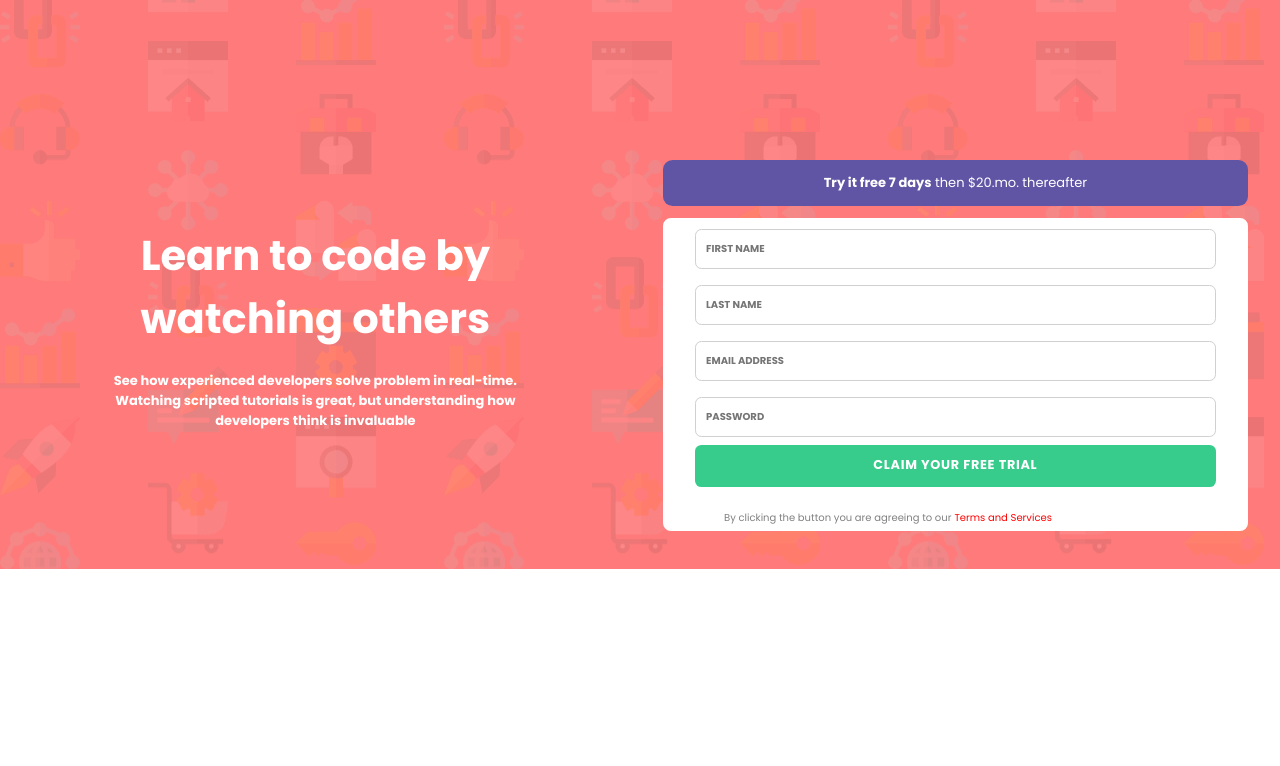
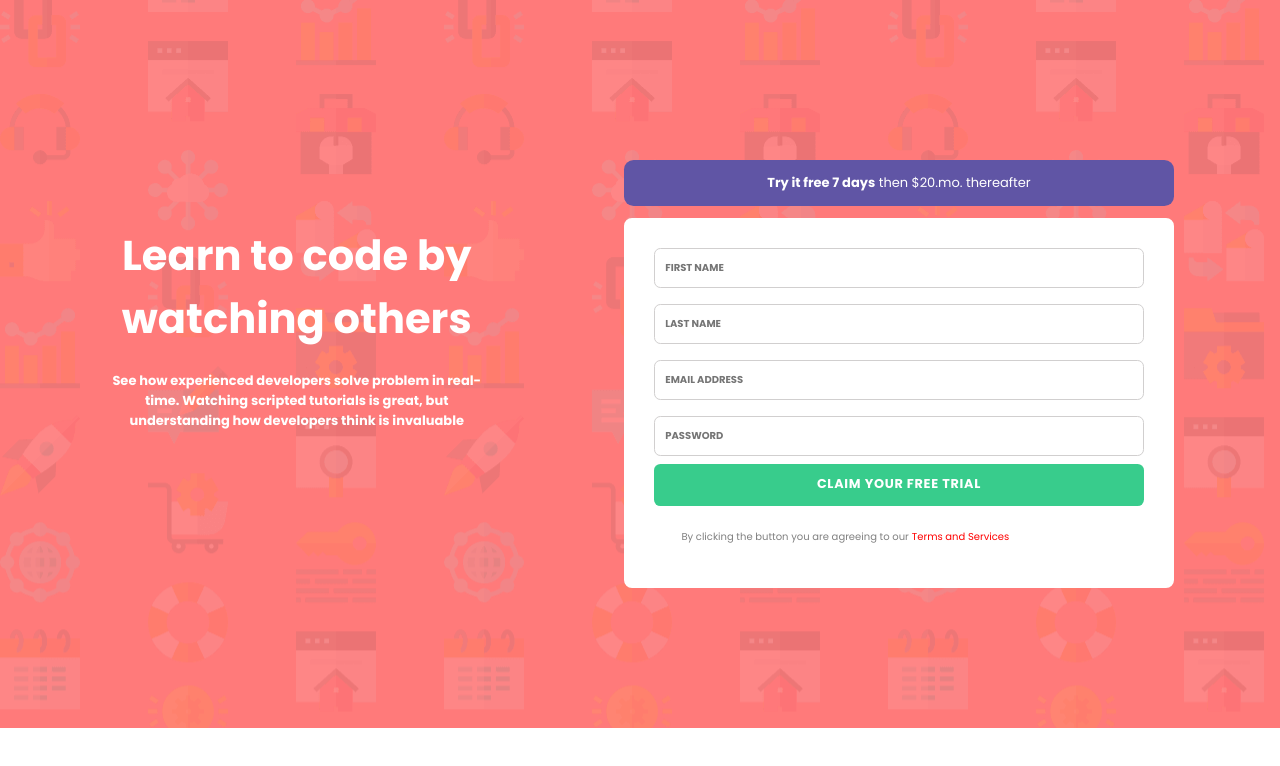
Before and after one commit to IhtishamMushtaq/LearnToCode_DOM, a plain HTML site: page index.html in a window 1280 px wide. Drawn offline with Linux system fonts and the light colour scheme.

Commit message:
Desktop tweaks final

```diff
--- a/index.html
+++ b/index.html
@@ -27,7 +27,7 @@
                          </div>
                              <div class="forM">
                                         <form action="submit">
-                                         <input class="fEle" type="text" placeholder="FIRST NAME">
+                                         <input class="fEle one" type="text" placeholder="FIRST NAME">
                                          <input class="fEle" type="text" placeholder="LAST NAME">
                                           <input class="fEle" type="email" placeholder="EMAIL ADDRESS">
                                          <input class="fEle" type="password" placeholder="PASSWORD">
--- a/style.css
+++ b/style.css
@@ -139,23 +139,30 @@ margin-left: 10%;
 
 
 @media (min-width: 1024px){
-
+*{
+     overflow: hidden;
+}
     .total {
     display: flex;
     background-image: url(images/bg-intro-desktop.png);
     background-repeat: no-repeat;
-    height: 100%vh;
+
     margin-bottom: 2cm;
-    padding-bottom: 1cm;
-    overflow-y: none;
+    padding-bottom: 3.7cm;
+    overflow: hidden;
 
 
 }
 .container1{
     margin-top: 20vh;
 }
+.one {
+    margin-top: 27px;
+}
 .container2 {
+
     margin-top: 20vh;
+    margin-right: 2cm;
 }
 .para1{
     width: 65%;
@@ -188,5 +195,6 @@ margin-left: 10%;
 }
 .bottom {
 background-color: white;
+padding-bottom: 1cm ;
 }
 }
```
